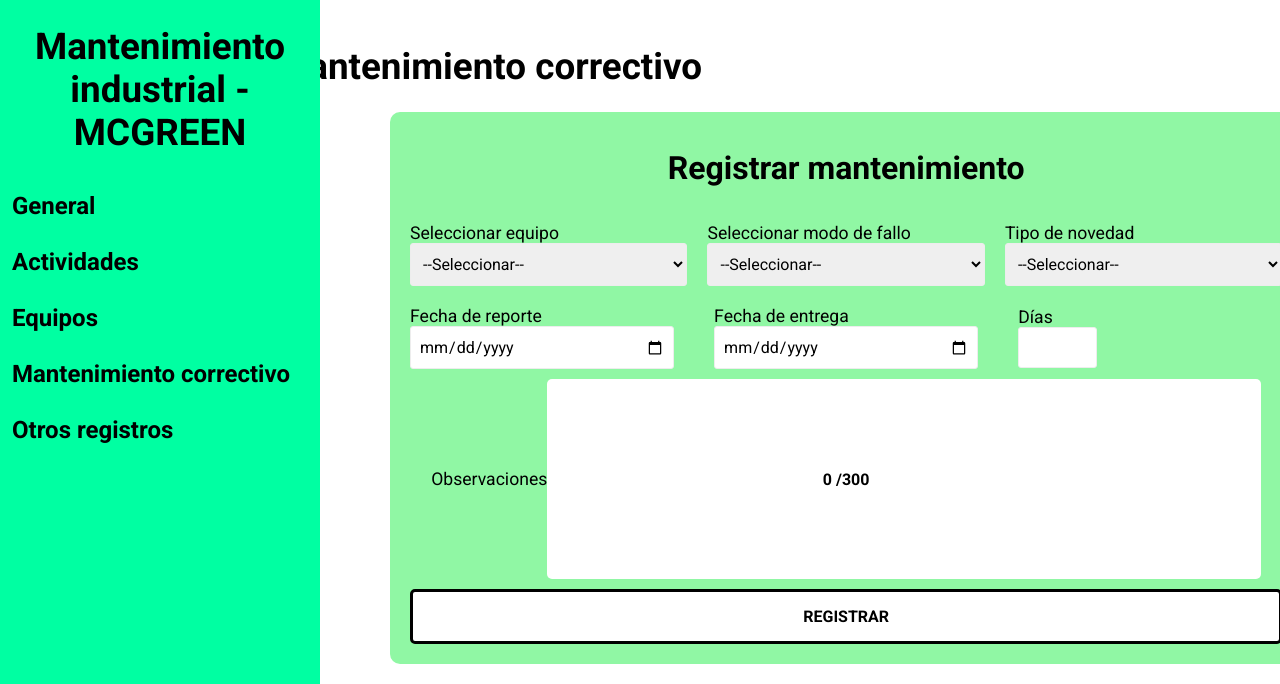
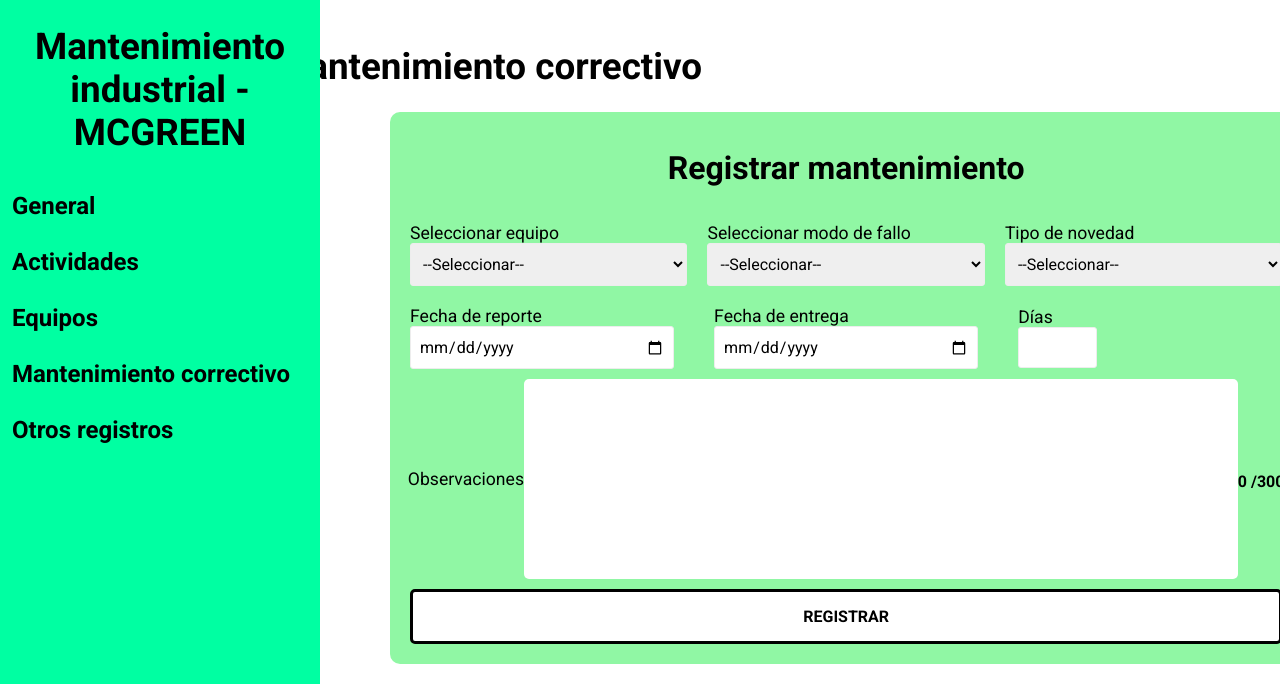
Before and after one commit to DRUMPADD/sigssmac_django, a Django app: page /mcgreen/mantenimiento-correctivo in a window 1280 px wide; the page is wider, and only the part inside the window is pictured. Shown: the top 684 px of that part. Run offline with Django 3.2, Linux system fonts and the light colour scheme; data that the repository does not hold is empty; some libraries are stand-ins or nearby versions.

Commit message:
Modificando posicion de contador

```diff
--- a/static/css/manteinment.css
+++ b/static/css/manteinment.css
@@ -230,6 +230,7 @@ div > .btnUpd {
 
 /* ?? Contador de caracteres */
 #counter {
+    float: right;
     font-weight: 700;
-    position: fixed;
+    padding: 5px 0 0 0;
 }
```
